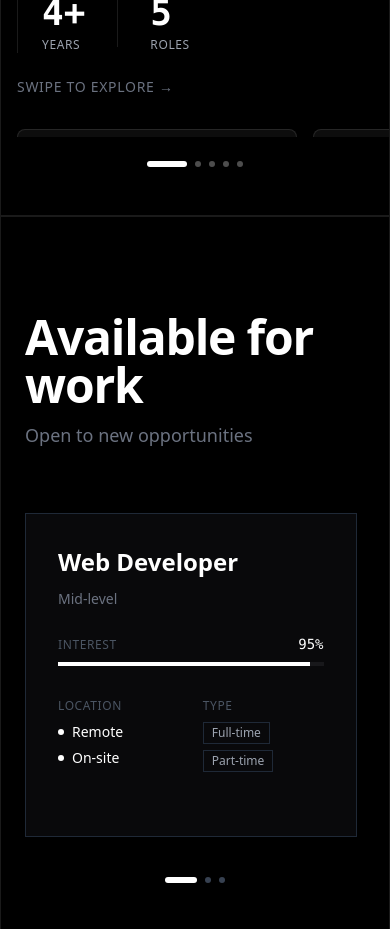
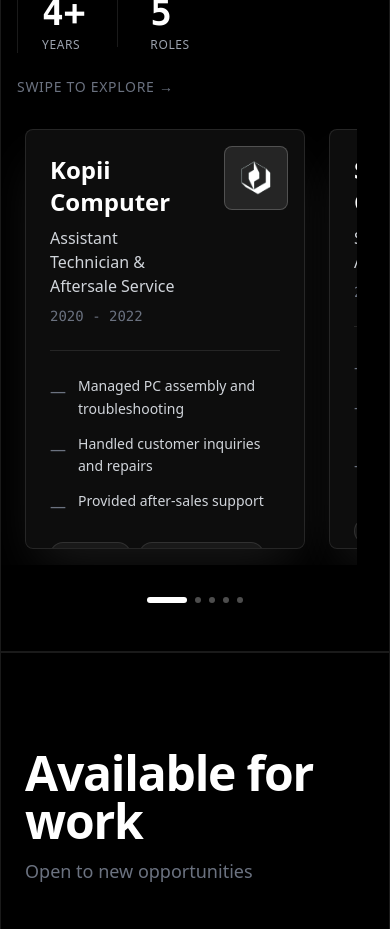
Before and after one commit to ctrlfikri/fikriazman, a Nuxt app: page / in a window 390 px wide. Shown: the part 2820-3749 px from the top of the page. Built offline with nearby package versions, Linux system fonts and the light colour scheme; a web font is replaced by a local one.

Commit message:
adjust mobile view work exp

```diff
--- a/components/WorkExperience.vue
+++ b/components/WorkExperience.vue
@@ -29,14 +29,13 @@
       </div>
 
       <!-- Cards Carousel -->
-        <div class="w-full">
-          <div class="overflow-x-auto scrollbar-hide -mx-4 px-4 pb-2">
-            <div class="flex gap-4 snap-x snap-mandatory">
+      <div class="w-full overflow-x-auto scrollbar-hide snap-x snap-mandatory scroll-smooth -mx-4 px-6 pb-4">
+        <div class="flex gap-6">
           <div
             v-for="(exp, index) in experiences"
             :key="exp.id"
             @click="activeCard = index"
-                class="flex-shrink-0 w-[280px] xs:w-[320px] sm:w-[360px] snap-center"
+            class="flex-shrink-0 w-[280px] xs:w-[320px] sm:w-[360px] h-[420px] sm:h-[460px] md:h-[500px] snap-center"
           >
             <ExperienceCard
               :exp="exp"
@@ -50,9 +49,10 @@
 
       <!-- Scroll indicator -->
       <div class="flex justify-center gap-2 mt-6">
-            <div
+        <button
           v-for="(_, index) in experiences"
           :key="index"
+          @click="scrollToIndex(index)"
           :class="[
             'h-1.5 rounded-full transition-all duration-300',
             index === activeCard ? 'w-10 bg-white' : 'w-1.5 bg-white/30'
@@ -60,7 +60,7 @@
         />
       </div>
     </div>
-      </div>
+
 
       <!-- DESKTOP LAYOUT (>= lg) -->
       <div class="hidden lg:flex gap-16 xl:gap-20">
```
Lines whose indentation alone changed are shown as unchanged.
